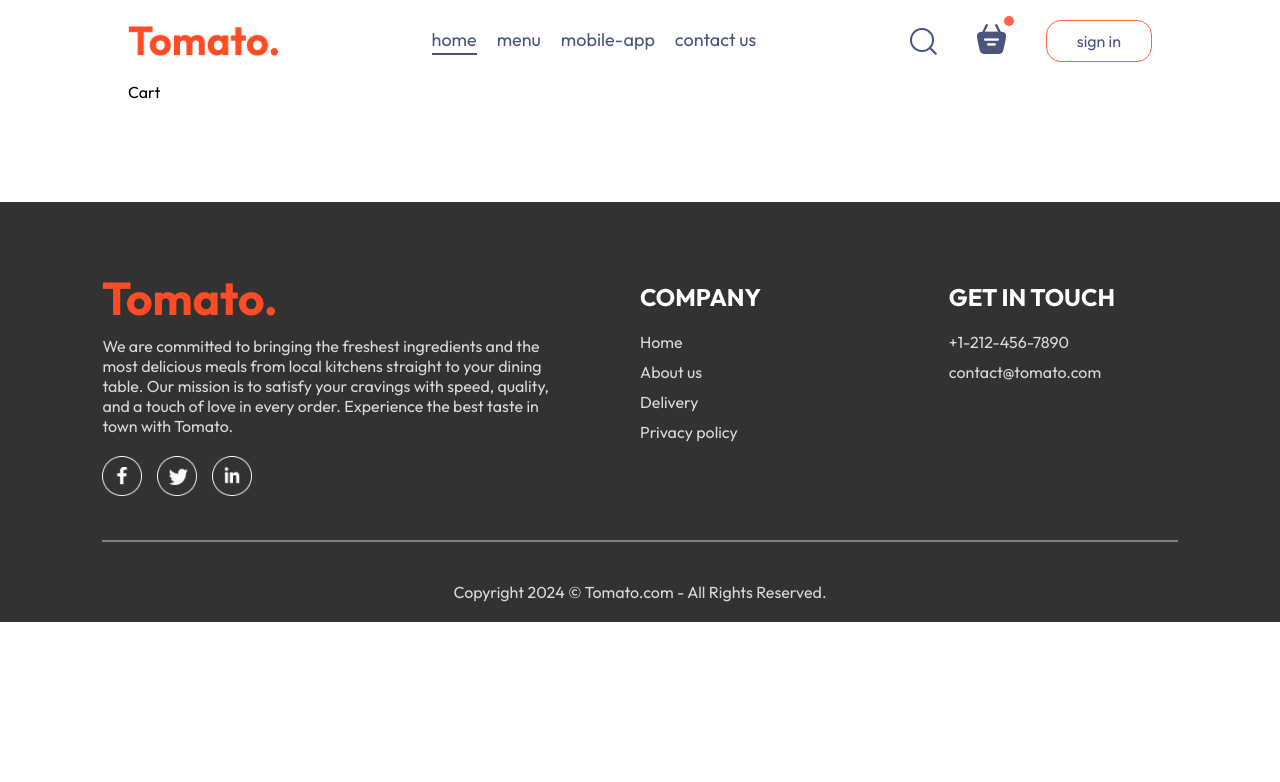
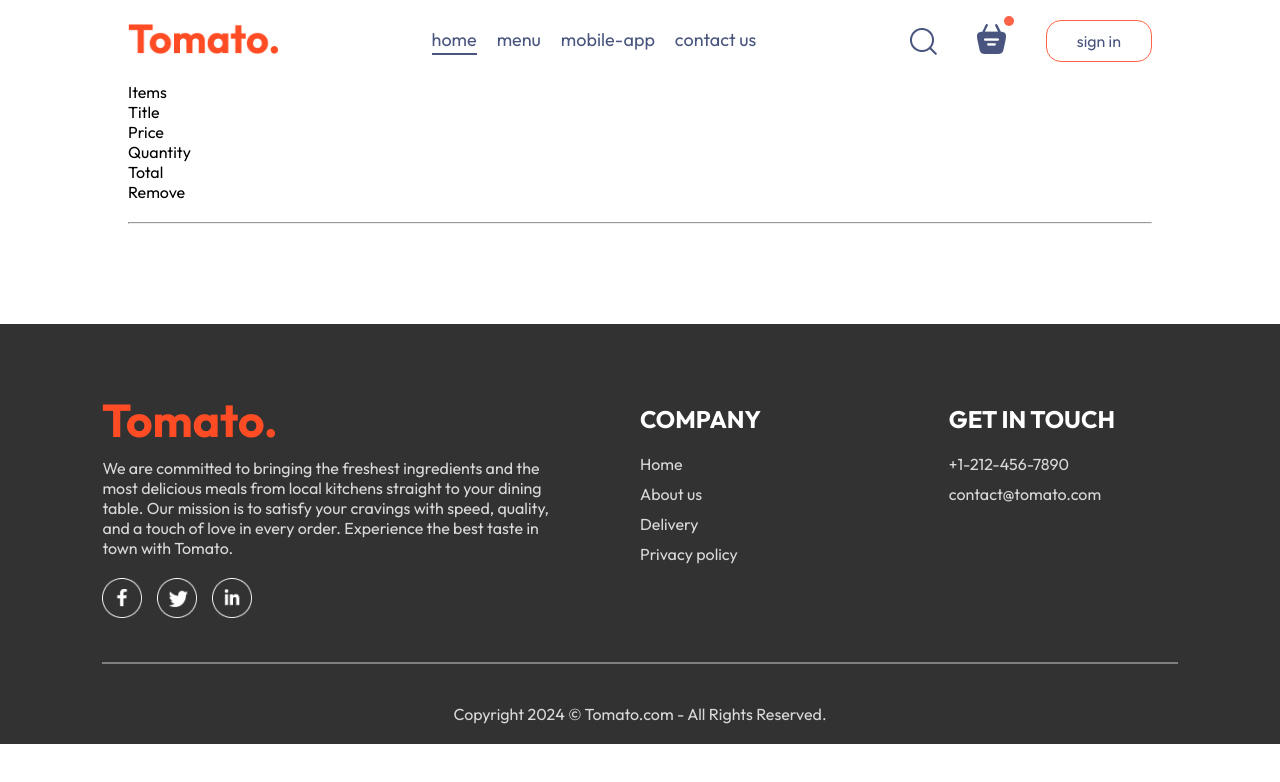
Before and after one commit to noahnoahnoahtran/Web_Dev, a React (Vite) app in the folder Website/11_food_delivery/: page /cart in a window 1280 px wide. Shown: the top 782 px of the page. Built offline with nearby package versions, Linux system fonts and the light colour scheme.

Commit message:
style(cart): setup html structure

```diff
--- a/Website/11_food_delivery/src/components/Navbar/Navbar.jsx
+++ b/Website/11_food_delivery/src/components/Navbar/Navbar.jsx
@@ -8,7 +8,9 @@ const Navbar = ({ setShowLogin }) => {
 
   return (
     <div className="navbar">
-      <img src={assets.logo} alt="logo" className="logo" />
+      <Link to="/">
+        <img src={assets.logo} alt="logo" className="logo" />
+      </Link>
       <ul className="navbar-menu">
         <Link
           to="/"
@@ -42,7 +44,9 @@ const Navbar = ({ setShowLogin }) => {
       <div className="navbar-right">
         <img src={assets.search_icon} alt="search icon" />
         <div className="navbar-search-icon">
-          <img src={assets.basket_icon} alt="basket icon" />
+          <Link to="/cart">
+            <img src={assets.basket_icon} alt="basket icon" />
+          </Link>
           <div className="dot"></div>
         </div>
         <button onClick={() => setShowLogin(true)}>sign in</button>
--- a/Website/11_food_delivery/src/pages/Cart/Cart.jsx
+++ b/Website/11_food_delivery/src/pages/Cart/Cart.jsx
@@ -1,8 +1,39 @@
-import React from "react";
+import React, { useContext } from "react";
 import "./Cart.css";
+import { StoreContext } from "../../context/StoreContext";
 
 const Cart = () => {
-  return <div>Cart</div>;
+  const { cartItems, food_list, removeFromCart } = useContext(StoreContext);
+  return (
+    <div className="cart">
+      <div className="cart-items">
+        <div className="cart-items-title">
+          <p>Items</p>
+          <p>Title</p>
+          <p>Price</p>
+          <p>Quantity</p>
+          <p>Total</p>
+          <p>Remove</p>
+        </div>
+        <br />
+        <hr />
+        {food_list.map((item, index) => {
+          if (cartItems[item._id] > 0) {
+            return (
+              <div className="cart-items-title cart-items-item">
+                <img src={item.image} alt="food image" />
+                <p>{item.name}</p>
+                <p>{item.price}</p>
+                <p>{cartItems[item._id]}</p>
+                <p>{item.price * cartItems[item._id]}</p>
+                <p>x</p>
+              </div>
+            );
+          }
+        })}
+      </div>
+    </div>
+  );
 };
 
 export default Cart;
```
